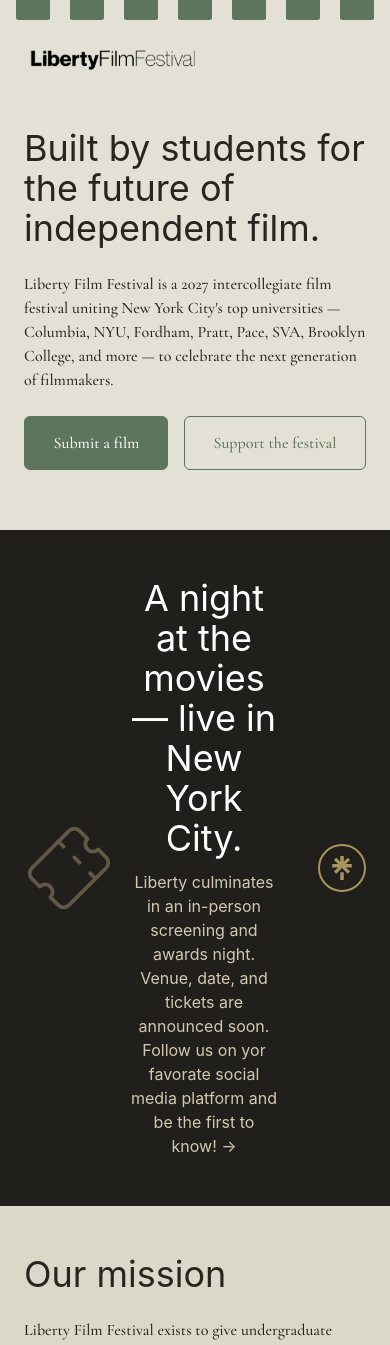
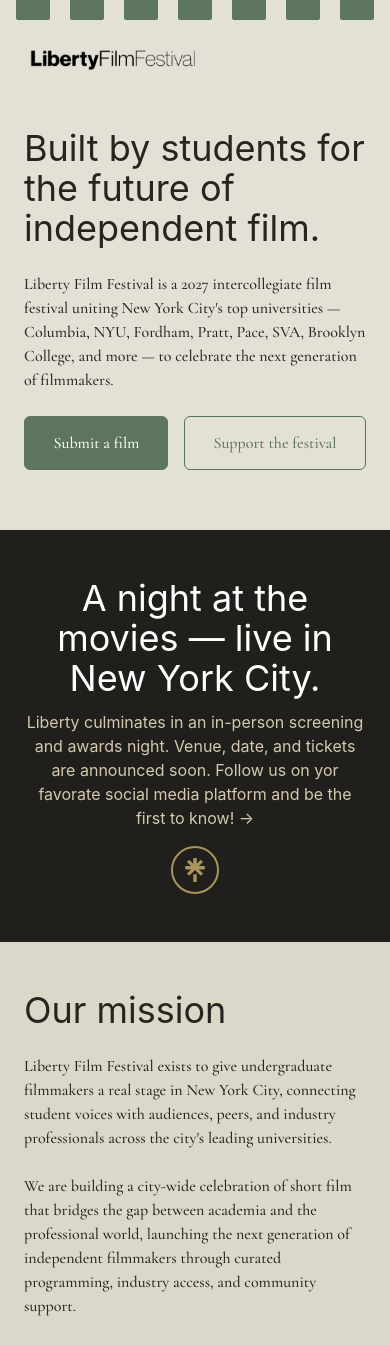
Before and after one commit to Kique9598/liberty_film_festival, a React (Vite) app: page /about in a window 390 px wide. Shown: the top 1345 px of the page. Built offline with nearby package versions, Linux system fonts and the light colour scheme; grey boxes are pictures that could not be loaded; a web font is replaced by a local one.

Commit message:
minor adjustments to ticket section

```diff
--- a/src/pages/About.tsx
+++ b/src/pages/About.tsx
@@ -47,10 +47,14 @@ const About = () => {
         </PageHero>
       </Section>
       <Section dark>
-        <div className="flex flex gap-10 items-center">
+        <div className="flex flex-col sm:flex-row gap-4 sm:gap-10 items-center">
           <div className="flex gap-4 items-center">
-            <div className="flex-shrink-0 -rotate-45 ">
-              <Icon icon={<TbTicket strokeWidth={1}/>} size="90" color="#635748" />
+            <div className="hidden md:block shrink-0 -rotate-45">
+              <Icon
+                icon={<TbTicket strokeWidth={1} />}
+                size="90"
+                color="#635748"
+              />
             </div>
             <SectionHeader
               title={"A night at the movies — live in New York City."}
--- a/src/pages/Home.tsx
+++ b/src/pages/Home.tsx
@@ -27,9 +27,9 @@ const Home = () => {
       <Timeline />
 
       <Section className="bg-[#DCD8C9]">
-        <div className="flex flex gap-10 items-center">
+        <div className="flex flex-col sm:flex-row gap-4 sm:gap-10 items-center">
           <div className="flex gap-4 items-center">
-            <div className="flex-shrink-0 -rotate-45 ">
+            <div className="hidden md:block shrink-0 -rotate-45">
               <Icon
                 icon={<TbTicket strokeWidth={1} />}
                 size="90"
```
